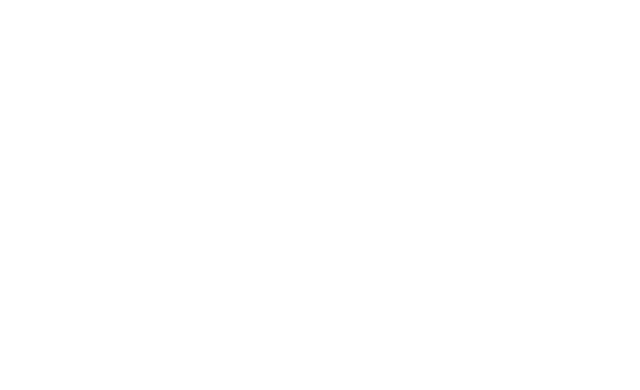
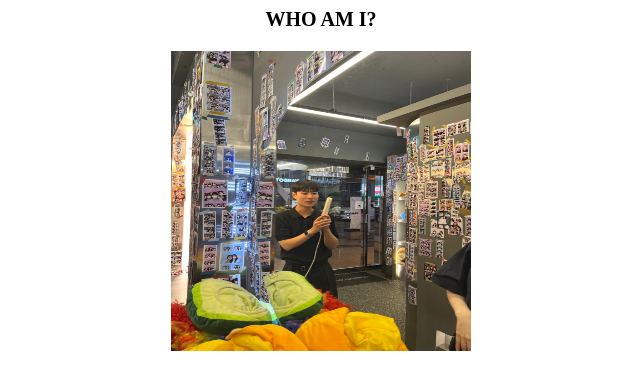
Before and after one commit to parkm2ngyu00/Mid-Term-Project, a plain HTML site: page index.html in a window 1280 px wide. Shown: the whole page, without its empty margins (319-959 px from the left). Drawn offline with Linux system fonts and the light colour scheme.

Commit message:
add my image in my website

```diff
--- a/index.html
+++ b/index.html
@@ -5,6 +5,15 @@
 		<meta http-equiv="X-UA-Compatible" content="IE=edge" />
 		<meta name="viewport" content="width=device-width, initial-scale=1.0" />
 		<title>Document</title>
+		<link rel="stylesheet" href="style.css" />
+		<script src="app.js"></script>
 	</head>
-	<body></body>
+	<body>
+		<header class="header">
+			<box class="headerBox"> WHO AM I? </box>
+			<img src="./img/myimage.jpg" width="300px" height="300px" />
+		</header>
+		<main></main>
+		<footer></footer>
+	</body>
 </html>
--- a/style.css
+++ b/style.css
@@ -0,0 +1,17 @@
+body {
+    display: flex;
+    flex-direction: column;
+    align-items: center;
+}
+
+.header {
+    display: flex;
+    flex-direction: column;
+    align-items: center;
+}
+
+.headerBox {
+    font-size: 20px;
+    font-weight: bolder;
+    margin-bottom: 20px;
+}
```
